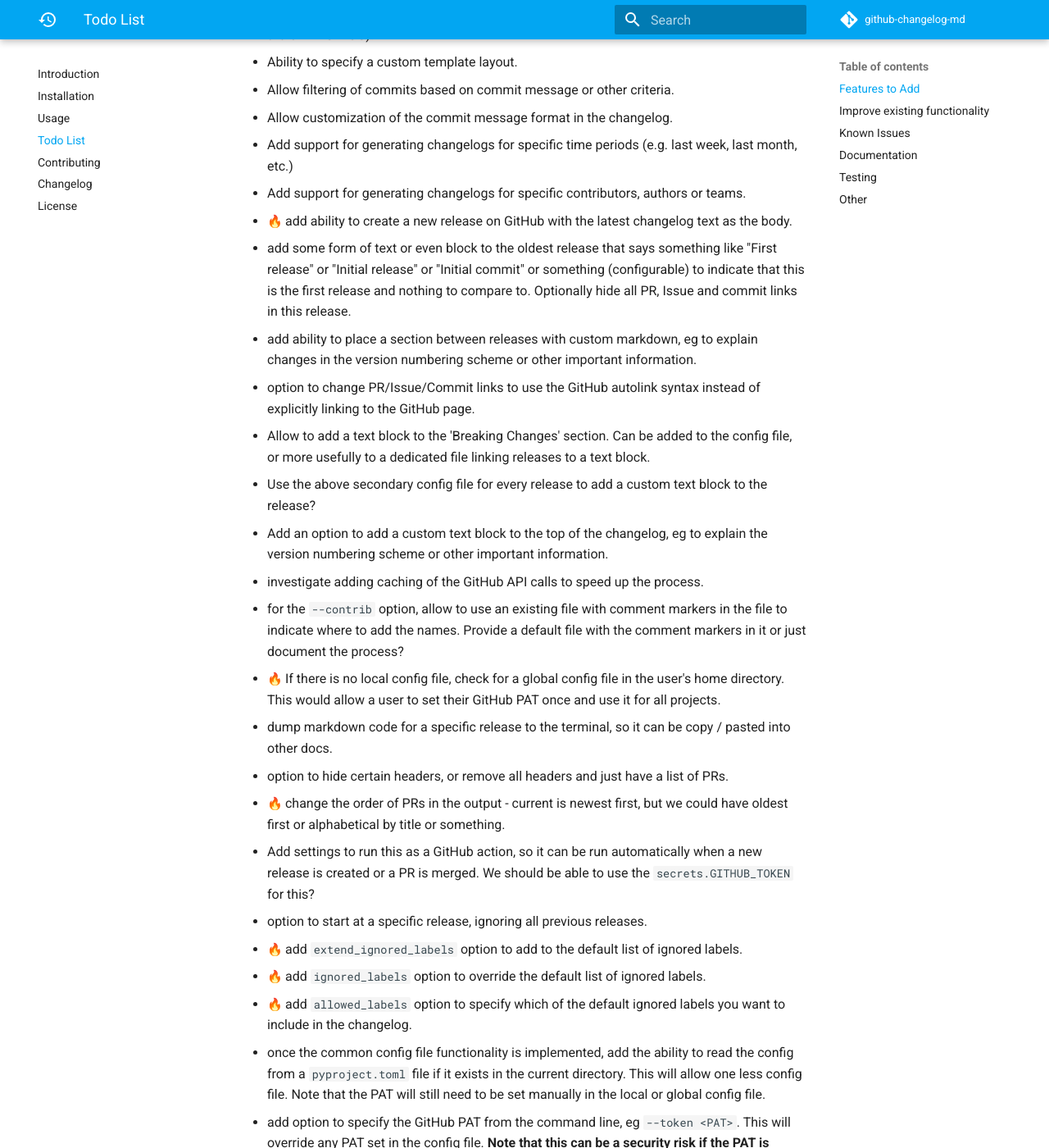
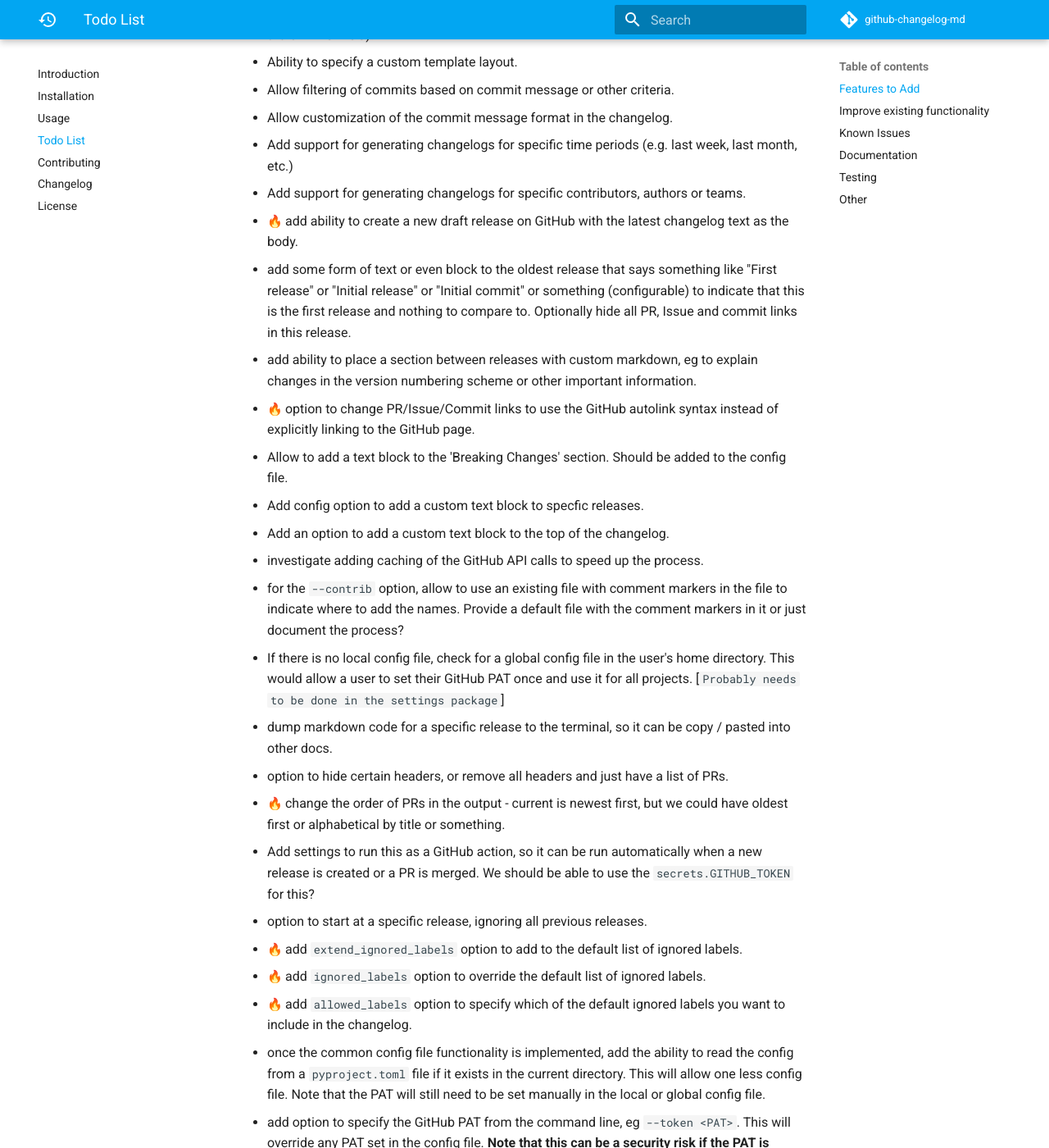
Before and after one commit to seapagan/github-changelog-md, an MkDocs documentation site: the page built from docs/todo_list.md, in a window 1280 px wide and 1400 px high, scrolled down 612 px. Shown: the whole window at 82% size. Built offline with MkDocs 1.6.1 and Material for MkDocs 9.7.7, drawn with Linux system fonts in a browser that asks for light colours; emoji names are drawn with the system emoji font; comment, search, counter and statistics services are not loaded; some of the changed text lies outside the part shown.

```diff
--- a/TODO.md
+++ b/TODO.md
@@ -26,8 +26,8 @@
   week, last month, etc.)
 - Add support for generating changelogs for specific contributors, authors or
   teams.
-- :fire: add ability to create a new release on GitHub with the latest changelog
-  text as the body.
+- :fire: add ability to create a new draft release on GitHub with the latest
+  changelog text as the body.
 - add some form of text or even block to the oldest release that says something
   like "First release" or "Initial release" or "Initial commit" or something
   (configurable) to indicate that this is the first release and nothing to
@@ -35,22 +35,20 @@
 - add ability to place a section between releases with custom markdown, eg to
   explain changes in the version numbering scheme or other important
   information.
-- option to change PR/Issue/Commit links to use the GitHub autolink syntax
-  instead of explicitly linking to the GitHub page.
-- Allow to add a text block to the 'Breaking Changes' section. Can be added to
-  the config file, or more usefully to a dedicated file linking releases to a
-  text block.
-- Use the above secondary config file for every release to add a custom text
-  block to the release?
-- Add an option to add a custom text block to the top of the changelog, eg to
-  explain the version numbering scheme or other important information.
+- :fire: option to change PR/Issue/Commit links to use the GitHub autolink
+  syntax instead of explicitly linking to the GitHub page.
+- Allow to add a text block to the 'Breaking Changes' section. Should be added
+  to the config file.
+- Add config option to add a custom text block to specfic releases.
+- Add an option to add a custom text block to the top of the changelog.
 - investigate adding caching of the GitHub API calls to speed up the process.
 - for the `--contrib` option, allow to use an existing file with comment markers
   in the file to indicate where to add the names. Provide a default file with
   the comment markers in it or just document the process?
-- :fire: If there is no local config file, check for a global config file in the
+- If there is no local config file, check for a global config file in the
   user's home directory. This would allow a user to set their GitHub PAT once
-  and use it for all projects.
+  and use it for all projects. \[`Probably needs to be done in the settings
+  package`\]
 - dump markdown code for a specific release to the terminal, so it can be copy /
   pasted into other docs.
 - option to hide certain headers, or remove all headers and just have a list of
@@ -74,10 +72,10 @@
 - add option to specify the GitHub PAT from the command line, eg `--token
   <PAT>`. This will override any PAT set in the config file. **Note that this
   can be a security risk if the PAT is visible in the command history, so it
-  should be used with caution.** `This needs the settings logic to be refactored
-  first, the way it is done at the moment it will still ask for the PAT if it is
-  not set in the config file, even if it is set on the command line, since this
-  is a side-effect of importing the settings library.`
+  should be used with caution.** \[`This needs the settings logic to be
+  refactored first, the way it is done at the moment it will still ask for the
+  PAT if it is not set in the config file, even if it is set on the command
+  line, since this is a side-effect of importing the settings library.`\]
 
 ## Improve existing functionality
 
@@ -87,18 +85,23 @@
 - add link targets to the release headers so they can be linked to directly.
 - allow multiple labels to be used for the same section, eg 'enhancement'
   and 'enhancements' both map to the 'Enhancements' section.
-- :fire: hide the closed issues section on demand.
+- :rocket: hide the closed issues section on demand.
 - :fire: allow to hide PR's from the output by their number.
 - :fire: if the tool is run in a local repo, use that for the `--contrib` functionality
   instead of the GitHub API. This should be an order of magnitude faster. Have
   an opt-out option to use the GitHub API instead.
+- :fire: don't dump all possible setting options to the config file when we
+  create it. The only time we should write to the config is when setting the PAT
+  for a missing file. The settings package `save()` always writes all settings
+  to the file, so we need to just manually create the file the first time.
 
 ## Known Issues
 
 - some version numbers in PRs (especially dependabot) get mis-identified as
   emojis in the output, especially if the version number contains `<3` which
-  gives <3. This is very obvious for 'pip' version numbers. We need to escape
-  this particular pattern in the PR title.
+  gives :heart: in certain viewers (**though this does NOT happen in GitHub or
+  MkDocs at least**). This is very obvious for 'pip' version numbers. It's not a
+  priority to fix this for it's intended usage, but just for completeness.
 - The table styling under mobile looks a bit squashed due to setting the width
   to 100% for better desktop display. Need to add a media query to set the width
   better for mobile.
--- a/mkdocs.yml
+++ b/mkdocs.yml
@@ -9,6 +9,8 @@
   features:
     - navigation.footer
     - navigation.expand
+    - content.code.copy
+    - content.code.annotate
   icon:
     logo: material/history
   favicon: images/favicon.ico
@@ -42,6 +44,7 @@
   - footnotes
   - pymdownx.snippets
   - pymdownx.superfences
+  - md_in_html
   - pymdownx.highlight:
       linenums: false
       auto_title: false
```
Also changed, not shown: docs/usage.md (+61 -6 lines).
